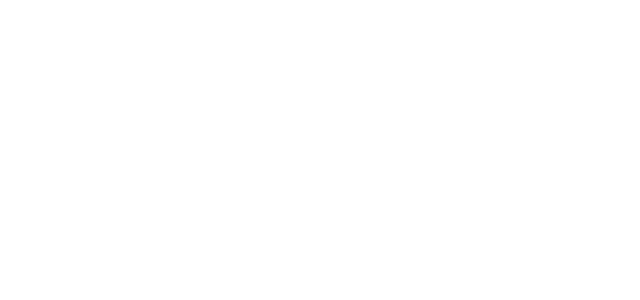
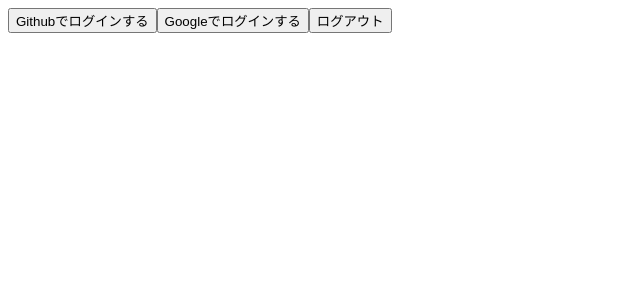
Before and after one commit to shouyamamoto/review-collection, a React (Create React App) app: page / in a window 1280 px wide. Shown: the top 300 px of the page, without its empty margins (0-640 px from the left). Built offline with nearby package versions, Linux system fonts and the light colour scheme; no server answers.

Commit message:
feat: firebase-authentication github and google

```diff
--- a/src/App.tsx
+++ b/src/App.tsx
@@ -1,8 +1,35 @@
 import React from 'react'
+import { auth, githubProvider, googleProvider } from "./firebase"
 
 const App = () => {
+  const signInGithub = async () => {
+    auth.signInWithPopup(githubProvider)
+      .then(result => {
+        console.log(result.user)
+      })
+      .catch(err => {
+        console.log(err)
+      })
+  }
+  const signInGoogle = async () => {
+    auth.signInWithPopup(googleProvider)
+      .then(result => {
+        console.log(result.user)
+      })
+      .catch(err => {
+        console.log(err)
+      })
+  }
+  const signOut = () => {
+    auth.signOut()
+    console.log("signOut")
+  }
+
   return (
     <div>
+      <button onClick={signInGithub}>Githubでログインする</button>
+      <button onClick={signInGoogle}>Googleでログインする</button>
+      <button onClick={signOut}>ログアウト</button>
     </div>
   )
 }
--- a/firebase.ts
+++ b/src/firebase.ts
@@ -19,4 +19,5 @@
 export const auth = firebase.auth()
 export const storage = firebase.storage()
 
-export const provider = new firebase.auth.GoogleAuthProvider()
+export const googleProvider = new firebase.auth.GoogleAuthProvider()
+export const githubProvider = new firebase.auth.GithubAuthProvider();
```
